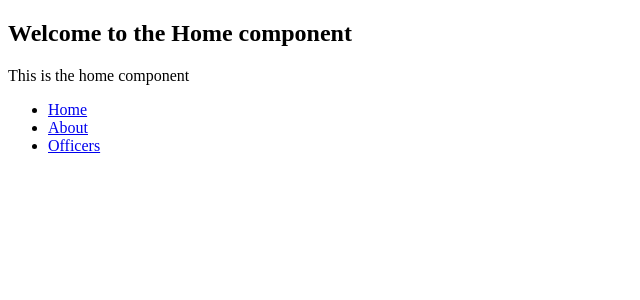
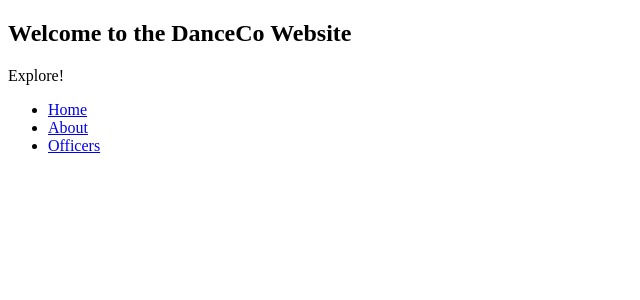
Before and after one commit to bmatuch/Dance-Company-Website, a React (Create React App) app in the folder danceco/: page / in a window 1280 px wide. Shown: the top 300 px of the page, without its empty margins (0-640 px from the left). Built offline with nearby package versions, Linux system fonts and the light colour scheme; what parse would draw is missing.

Commit message:
added collapsible

```diff
--- a/danceco/package.json
+++ b/danceco/package.json
@@ -8,6 +8,7 @@
     "loader-utils": "3.2.1",
     "parse": "4.0.1",
     "react": "18.2.0",
+    "react-collapsible": "^2.10.0",
     "react-dom": "18.2.0",
     "react-router-dom": "^6.10.0",
     "react-scripts": "5.0.1"
--- a/danceco/src/Comoponents/Home/Home.js
+++ b/danceco/src/Comoponents/Home/Home.js
@@ -1,8 +1,8 @@
 export default function Home() {
     return (
       <section>
-        <h1>Welcome to the Home component</h1>
-        <p>This is the home component</p>
+        <h1>Welcome to the DanceCo Website</h1>
+        <p>Explore!</p>
       </section>
     );
   }
--- a/danceco/src/Comoponents/Officers/Officers.js
+++ b/danceco/src/Comoponents/Officers/Officers.js
@@ -1,6 +1,6 @@
 import React, { useEffect, useState } from "react";
+import Collapsible from "react-collapsible";
 import { getAllOfficers } from "../../Common/Services/GetOfficerData";
-import OfficersCollapse from "./OfficersCollapse"
 
 const Officers = () => {
   const [officers, setOfficers] = useState([]);
@@ -23,7 +23,9 @@ const Officers = () => {
               <li key="officer.id">
                 {" "}
                 {officer.get("firstName")} {officer.get("lastName")}{" "}
-                {OfficersCollapse}
+                <Collapsible trigger={<button className="button">Learn more about {officer.get("firstName")}!</button>}>
+                <p>{officer.get("favorite")}</p>
+              </Collapsible>
               </li>
             </p>
           );
--- a/danceco/src/Comoponents/Officers/OfficersCollapse.js
+++ /dev/null
@@ -1,11 +0,0 @@
-import React, { useEffect, useState } from "react";
-
-export default function OfficersCollapse({ data, onChildClick }) {
-  return (
-    <div>
-      <button onClick="onChildClick" class="collapsible">
-        {data}
-      </button>
-    </div>
-  );
-}
```
Also changed, not shown: 1 other file (tests, documents, lock files or other folders).
